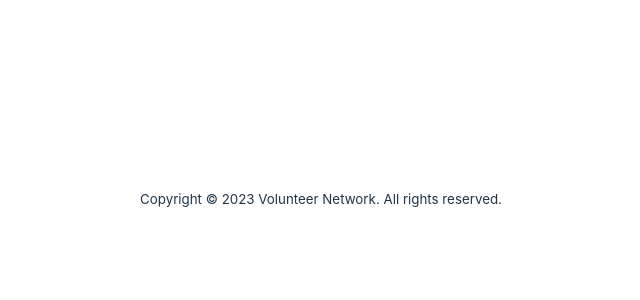
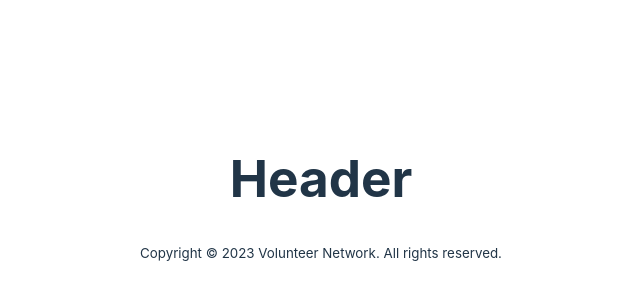
Before and after one commit to MUHAMMADSabbirHossain/volunteer-network-client, a React (Vite) app: page / in a window 1280 px wide. Shown: the part 202-502 px from the top of the page, without its empty margins (319-959 px from the left). Built offline with nearby package versions, Linux system fonts and the light colour scheme.

Commit message:
Header link with app.jsx and NavBar deleted

```diff
--- a/src/App.jsx
+++ b/src/App.jsx
@@ -3,6 +3,7 @@ import { useState } from 'react'
 import viteLogo from '/vite.svg' */
 import './App.css'
 import Footer from './Components/Footer/Footer'
+import Header from './Components/Header/Header'
 
 function App() {
   const [count, setCount] = useState(0)
@@ -30,6 +31,7 @@ function App() {
         Click on the Vite and React logos to learn more
       </p> */}
 
+      <Header></Header>
       <Footer></Footer>
 
 
```
Also changed, not shown: src/Components/NavBar/NavBar.jsx (deleted, +0 -12 lines), src/Components/NavBar/NavBar.css (deleted).
